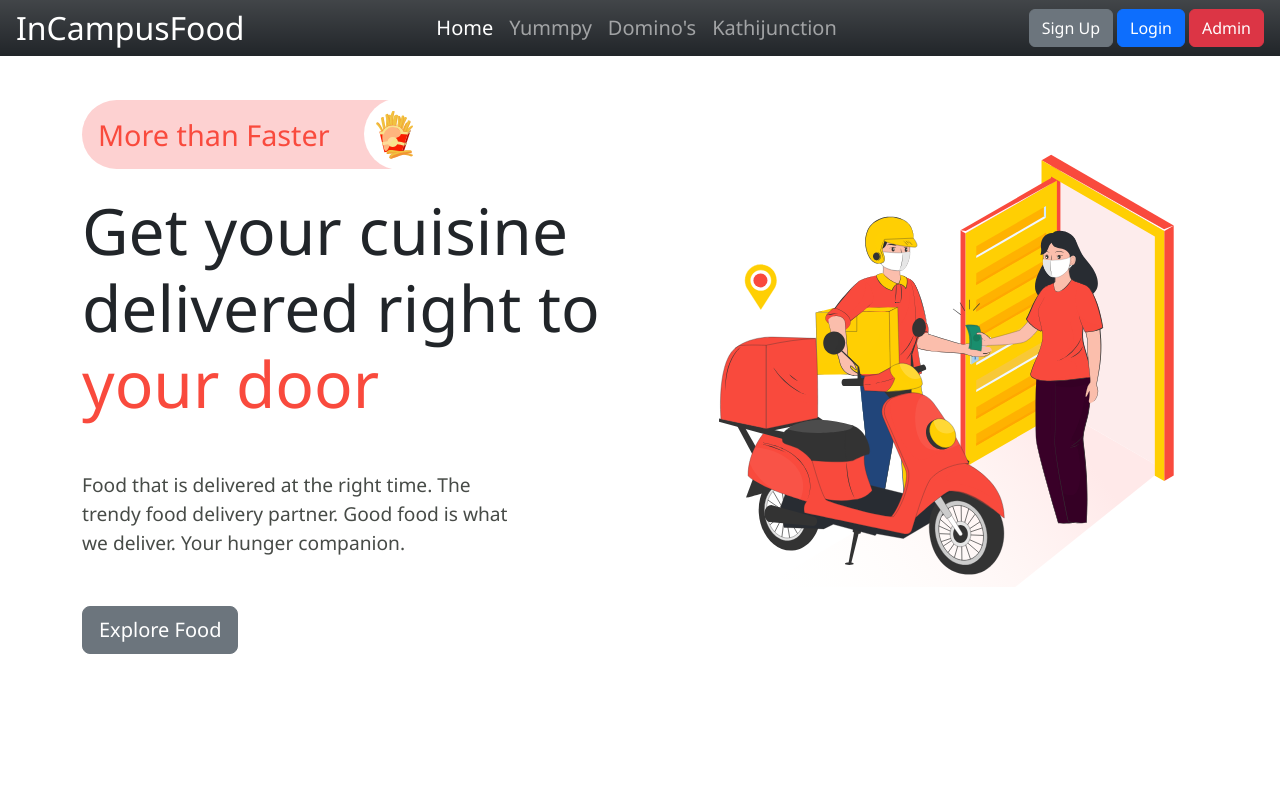
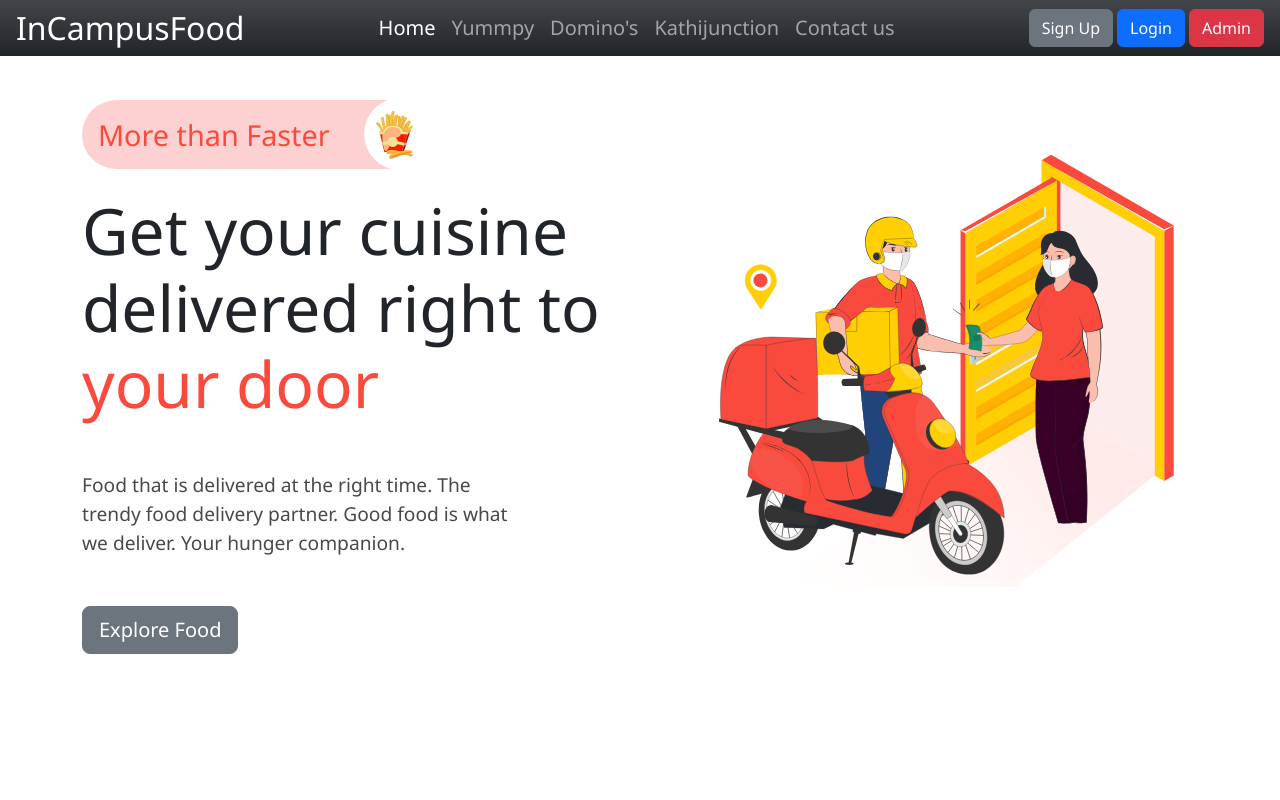
Before and after one commit to KOUSIKPAL33/frontend, a React (Vite) app: page / in a window 1280 px wide. Shown: the top 800 px of the page. Built offline with nearby package versions, Linux system fonts and the light colour scheme.

Commit message:
Contactus Page created

```diff
--- a/src/components/Navbar.jsx
+++ b/src/components/Navbar.jsx
@@ -129,6 +129,7 @@ useEffect(() => {
               <li className="nav-item"><Link className="nav-link fs-5" to="/yummpy">Yummpy</Link></li>
               <li className="nav-item"><Link className="nav-link fs-5" to="/dominos">Domino's</Link></li>
               <li className="nav-item"><Link className="nav-link fs-5" to="/kathijunction">Kathijunction</Link> </li>
+              <li className="nav-item"><Link className="nav-link fs-5" to="/contact">Contact us</Link> </li>
             </ul>
 
             {isLoggedIn ? (
```
